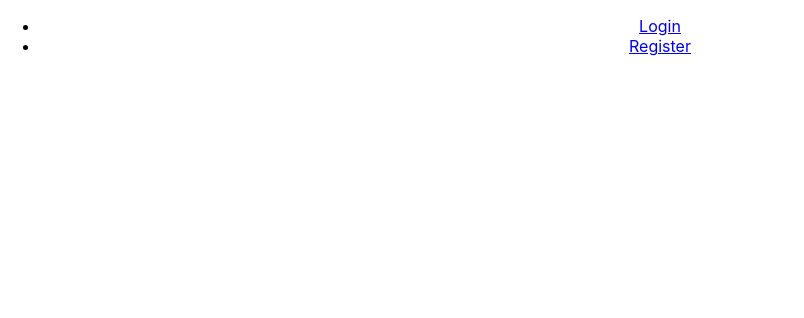
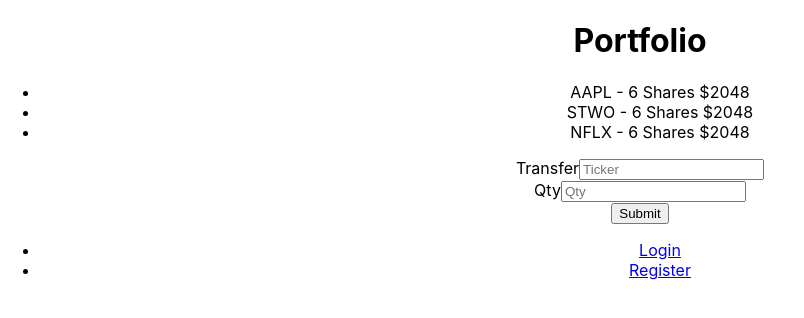
Before and after one commit to darrenzhang2000/stock-portfolio, a React (Create React App) app in the folder stock-portfolio-front-end/: page / in a window 1280 px wide. Shown: the top 318 px of the page, without its empty margins (0-804 px from the left). Built offline with nearby package versions, Linux system fonts and the light colour scheme; no server answers.

Commit message:
added login form onchange handlers

```diff
--- a/stock-portfolio-front-end/src/App.js
+++ b/stock-portfolio-front-end/src/App.js
@@ -4,11 +4,15 @@
 import RegisterContainer from './containers/Register'
 import { BrowserRouter as Router, Switch, Route, Link } from 'react-router-dom'
 import Navbar from './components/Navbar'
+import Portfolio from './components/Portfolio'
+import PortfolioContainer from './containers/Portfolio'
 
 function App() {
   return (
     <div className="App">
       <Router>
+
+        <PortfolioContainer/>
 
         {/* containers all the links */}
         <Navbar/>
--- /dev/null
+++ b/stock-portfolio-front-end/src/components/Portfolio.js
@@ -0,0 +1,35 @@
+import React from "react"
+
+//https://www.alphavantage.co/query?function=TIME_SERIES_INTRADAY&symbol=IBM&interval=1min&apikey=GYGD5L3VUM8VS4V9
+const Portfolio = (props) => {
+  return (
+    <div>
+      <div name="stocklist">
+        <h1>Portfolio</h1>
+        <ul>
+          <li>AAPL - 6 Shares $2048</li>
+          <li>STWO - 6 Shares $2048</li>
+          <li>NFLX - 6 Shares $2048</li>
+        </ul>
+      </div>
+
+      <form name="purchase" onSubmit={props.onSubmitHandler}>
+        <div>
+          <label>
+            Transfer
+            <input type="text" id="ticker" name="ticker" placeholder="Ticker" onChange={props.onTickerChange}/>
+          </label>
+        </div>
+        <div>
+          <label>
+            Qty
+            <input type="text" id="qty" name="qty" placeholder="Qty" onChange={props.onQtyChange}/>
+          </label>
+        </div>
+        <input type="submit" />
+      </form>
+    </div>
+  )
+}
+
+export default Portfolio
--- a/stock-portfolio-front-end/src/containers/Portfolio.js
+++ b/stock-portfolio-front-end/src/containers/Portfolio.js
@@ -1,32 +1,60 @@
-import React from 'react'
-import axios from 'axios'
+import React from "react"
+import axios from "axios"
+import Portfolio from "../components/Portfolio"
 
-class PortfolioContainer extends React.Component{
-    constructor(){
+class PortfolioContainer extends React.Component {
+  constructor() {
     super()
-        this.state = {}
+    this.state = {
+      ticker: "",
+      qty: "",
+    }
   }
 
-    componentDidMount(){
-        axios.get("https://www.alphavantage.co/query?function=TIME_SERIES_INTRADAY&symbol=IBM&interval=1min&apikey=GYGD5L3VUM8VS4V9")
-            .then(res => {
-
+  componentDidMount() {
+    axios
+      .get(
+        "https://www.alphavantage.co/query?function=TIME_SERIES_INTRADAY&symbol=IBM&interval=1min&apikey=GYGD5L3VUM8VS4V9"
+      )
+      .then((res) => {
         //retrieve object containing stockprices with key=time
-                const stockPrices = res.data['Time Series (1min)']
+        const stockPrices = res.data["Time Series (1min)"]
 
         //retrieve the most recent stock price
         const stockPricesKeys = Object.keys(stockPrices)
         const mostRecentTimeSeries = stockPricesKeys[0]
-                const mostRecentStockPrice = stockPrices[mostRecentTimeSeries]['4. close']
+        const mostRecentStockPrice =
+          stockPrices[mostRecentTimeSeries]["4. close"]
         console.log(mostRecentStockPrice)
       })
   }
 
-    render(){
+  onTickerChange = (e) => {
+    this.setState({ ticker: e.target.value })
+    console.log(this.state.ticker)
+  }
+
+  onQtyChange = (e) => {
+    this.setState({ qty: e.target.value })
+    console.log(this.state.qty)
+  }
+
+  onSubmitHandler = (e) => {
+    e.preventDefault()
+    console.log("onsubmit")
+  }
+
+  render() {
     //https://www.alphavantage.co/query?function=TIME_SERIES_INTRADAY&symbol=IBM&interval=1min&apikey=GYGD5L3VUM8VS4V9
-        return <div>
-
+    return (
+      <div>
+        <Portfolio
+          onTickerChange={this.onTickerChange}
+          onQtyChange={this.onQtyChange}
+          onSubmitHandler={this.onSubmitHandler}
+        />
       </div>
+    )
   }
 }
 
```
Lines whose indentation alone changed are shown as unchanged.
